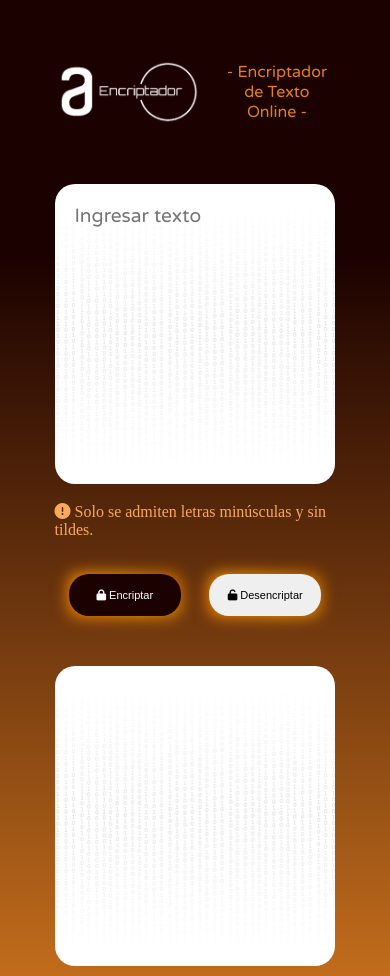
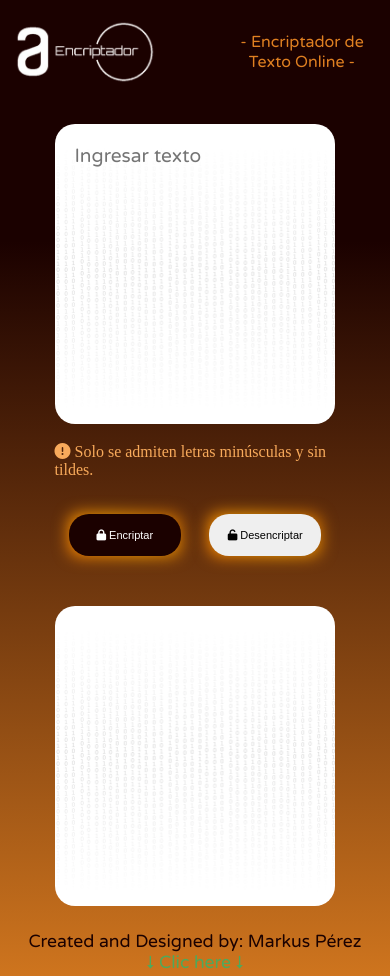
Before and after one commit to Mad-CaTs/encriptador-texto, a plain HTML site: page index.html in a window 390 px wide. Shown: the top 976 px of the page. Drawn offline with Linux system fonts and the light colour scheme; some packages are replaced by stand-ins of ours; a script that the page names is missing.

Commit message:
Update style.css

```diff
--- a/style.css
+++ b/style.css
@@ -5,6 +5,7 @@
 }
 
 body{
+
     background: linear-gradient(#1b0100 23%, #E08021 100%);
     background-repeat: no-repeat;
 }
@@ -15,7 +16,7 @@ header{
     display: flex;
     justify-content: space-between;
     align-items: center;
-    margin: 60px auto;
+    margin: 40px auto 80px auto;
 }
 
 header img{
@@ -43,7 +44,6 @@ main{
     width: 50%;
     margin: 0 30px 0 50px;
     text-align: center;
-
 }
 
 .box-2{
@@ -293,6 +293,7 @@ header img{
 
 .titulo{
     font-size: 1rem;
+    margin-right: 10px;
 }
 .btn-enc{
     font-size: 11px;
@@ -320,4 +321,11 @@ header img{
 .copy{
     margin-top: 20px;
 }
+header{
+    width: 100%;
+    margin: 20px auto 40px auto;
 }
+header img{
+    margin-left: 15px;
+}
+}
```
